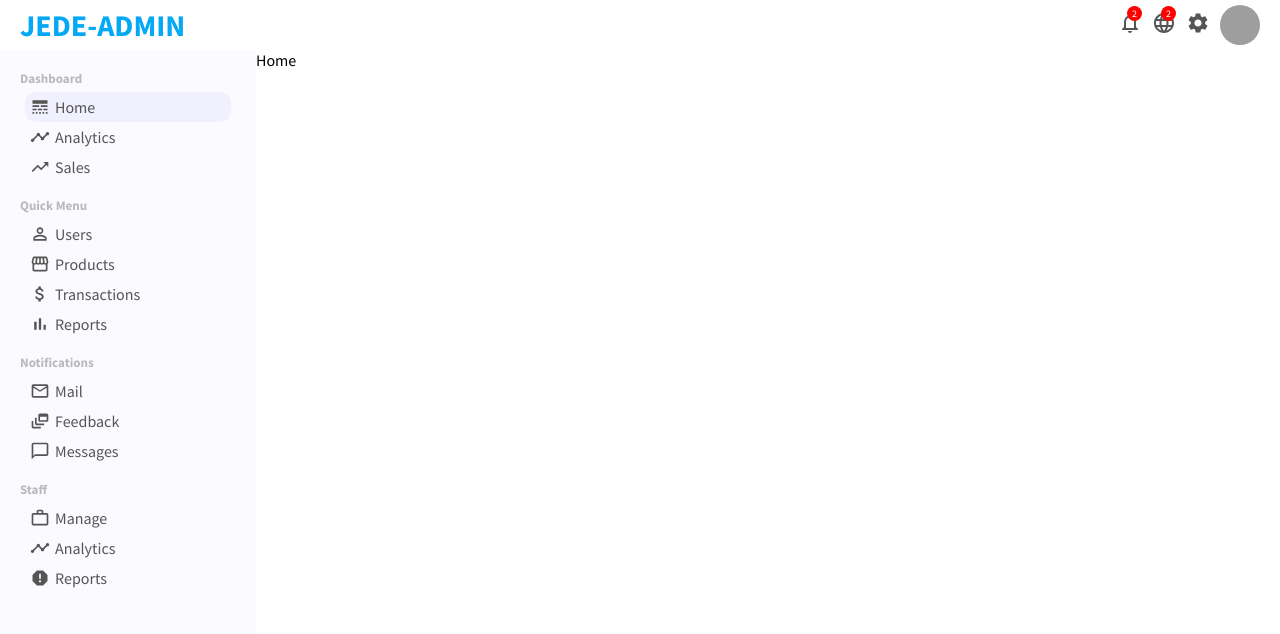
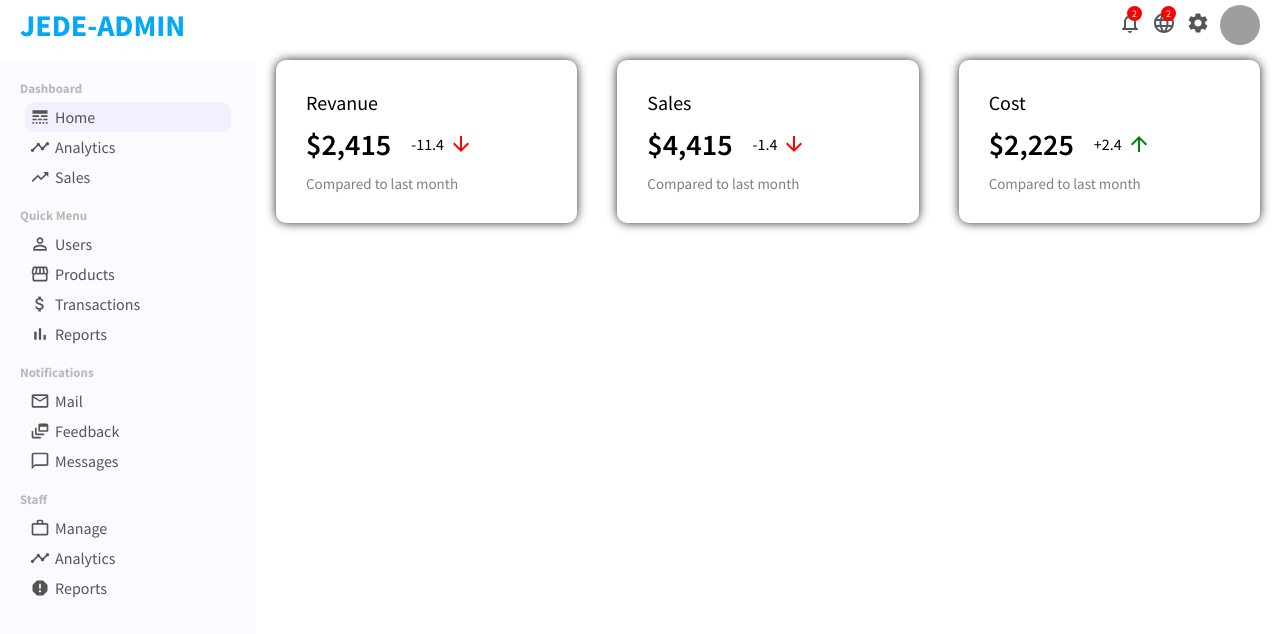
Before and after one commit to JonnathanE/admin-dashboard-react, a React (Create React App) app: page / in a window 1280 px wide. Shown: the top 634 px of the page. Built offline with nearby package versions, Linux system fonts and the light colour scheme; grey boxes are pictures that could not be loaded.

Commit message:
create admin dashboard info widgets

```diff
--- a/src/app.css
+++ b/src/app.css
@@ -1,3 +1,4 @@
 .container {
-    display: flex;
+    display   : flex;
+    margin-top: 10px;
 }
--- /dev/null
+++ b/src/components/FeatureInfo/FeaturedInfo.jsx
@@ -0,0 +1,42 @@
+import React from 'react';
+import './featuredInfo.css';
+import { ArrowDownward, ArrowUpward } from '@material-ui/icons';
+;
+
+
+const FeaturedInfo = () => {
+    return (
+        <div className="featured">
+
+            <div className="feturedItem">
+                <span className="featuredTitle">Revanue</span>
+                <div className="featuredMoneyContainer">
+                    <span className="featuredMoney">$2,415</span>
+                    <span className="featuredMoneyRate">-11.4 <ArrowDownward className='featuredIcon negative' /></span>
+                </div>
+                <span className="featuredSub">Compared to last month</span>
+            </div>
+
+            <div className="feturedItem">
+                <span className="featuredTitle">Sales</span>
+                <div className="featuredMoneyContainer">
+                    <span className="featuredMoney">$4,415</span>
+                    <span className="featuredMoneyRate">-1.4 <ArrowDownward className='featuredIcon negative' /></span>
+                </div>
+                <span className="featuredSub">Compared to last month</span>
+            </div>
+
+            <div className="feturedItem">
+                <span className="featuredTitle">Cost</span>
+                <div className="featuredMoneyContainer">
+                    <span className="featuredMoney">$2,225</span>
+                    <span className="featuredMoneyRate">+2.4 <ArrowUpward className='featuredIcon' /></span>
+                </div>
+                <span className="featuredSub">Compared to last month</span>
+            </div>
+
+        </div>
+    );
+};
+
+export default FeaturedInfo;
--- /dev/null
+++ b/src/components/FeatureInfo/featuredInfo.css
@@ -0,0 +1,51 @@
+.featured {
+    width          : 100%;
+    display        : flex;
+    justify-content: space-between;
+}
+
+.feturedItem {
+    flex              : 1;
+    margin            : 0px 20px;
+    padding           : 30px;
+    border-radius     : 10px;
+    cursor            : pointer;
+    -webkit-box-shadow: 0px 0px 11px -1px #000000;
+    box-shadow        : 0px 0px 11px -1px #000000;
+}
+
+.featuredTitle {
+    font-size: 20px;
+}
+
+.featuredMoneyContainer {
+    margin     : 10px 0px;
+    display    : flex;
+    align-items: center;
+}
+
+.featuredMoney {
+    font-size  : 30px;
+    font-weight: 600;
+}
+
+.featuredMoneyRate {
+    display    : flex;
+    align-items: center;
+    margin-left: 20px;
+}
+
+.featuredIcon {
+    font-size  : 14px;
+    margin-left: 5px;
+    color      : green;
+}
+
+.featuredIcon.negative {
+    color: red;
+}
+
+.featuredSub {
+    font-size: 15px;
+    color    : gray;
+}
--- a/src/pages/Home/Home.jsx
+++ b/src/pages/Home/Home.jsx
@@ -1,9 +1,12 @@
 import React from 'react';
+import FeaturedInfo from '../../components/FeatureInfo/FeaturedInfo';
 import './home.css';
 
 const Home = () => {
     return (
-        <div className='home'>Home</div>
+        <div className='home'>
+            <FeaturedInfo />
+        </div>
     );
 };
 
```
